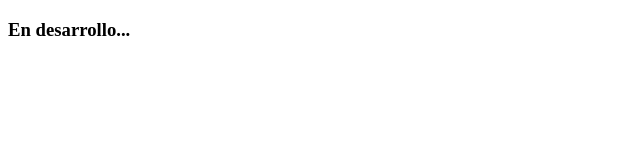
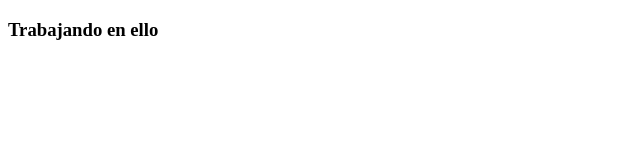
Before and after one commit to FFRANCO470/semillaNode, a website: page public/index.html in a window 1280 px wide. Shown: the full height of the page, 0-640 px from the left. Drawn offline with Linux system fonts and the light colour scheme.

Commit message:
subiendo

```diff
--- a/public/index.html
+++ b/public/index.html
@@ -7,6 +7,6 @@
     <title>Document</title>
 </head>
 <body>
-    <h3>En desarrollo...</h3>
+    <h3>Trabajando en ello</h3>
 </body>
 </html>
```
Also changed, not shown: 1 other file.
